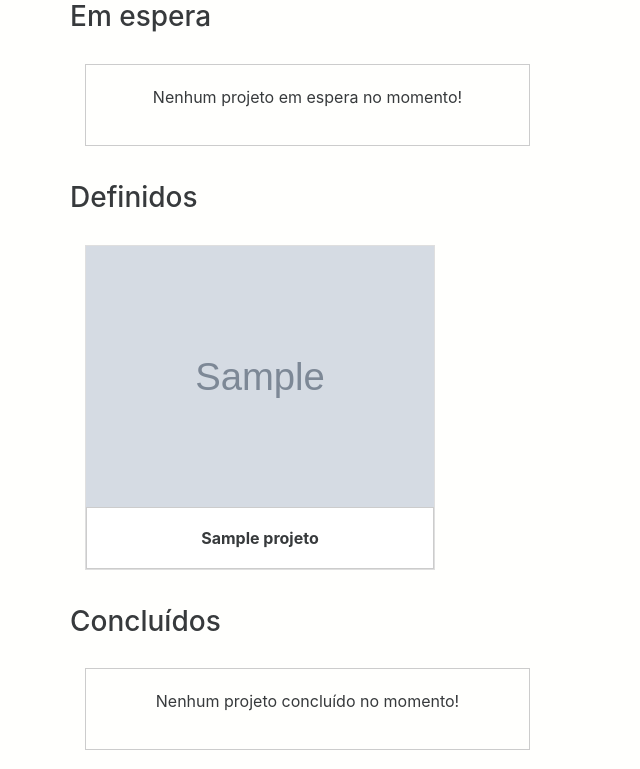
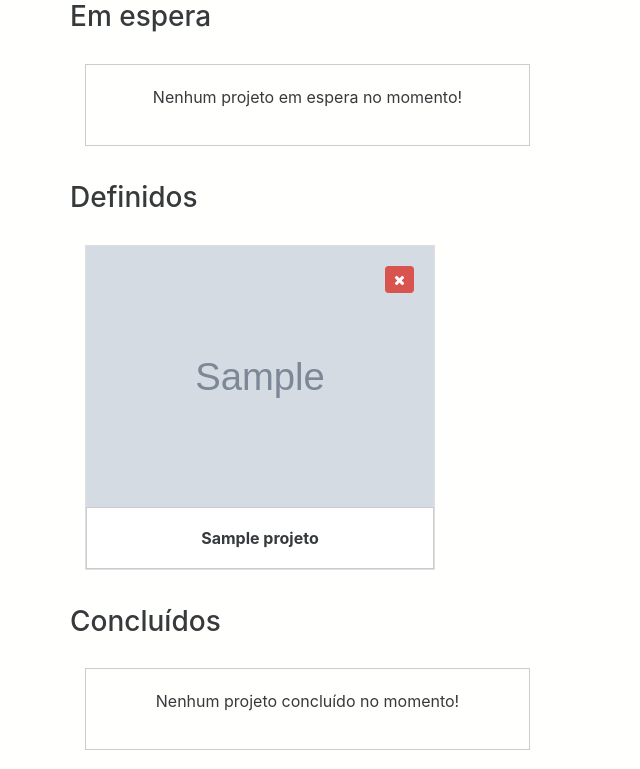
Before and after one commit to dvmuccillo/designare, a Django app: page /projetos/ in a window 1280 px wide. Shown: the part 504-1273 px from the top of the page, without its empty margins (0-640 px from the left). Run offline with Django 3.2, Linux system fonts and the light colour scheme; tables that the repository leaves empty hold one stand-in row (values such as "Sample post"); grey boxes marked "Sample" are stand-in pictures; some libraries are stand-ins or nearby versions.

Commit message:
Projetos: exclusão de projetos.
Adicionado exclusão de projetos.
Pendente: exigir confirmação de exclusão e implementar de forma que não
seja necessário recarregar a página

```diff
--- a/designare/projetos/templates/projetos/index.html
+++ b/designare/projetos/templates/projetos/index.html
@@ -136,7 +136,17 @@
                 {% for projeto in projetos_definidos %}
                     <div class="col-md-4">
                         <div class="card border-square">
-                            <img src="/{{ projeto.imagem_capa }}" class="card-mg-top" width="100%" height="100%">
+                            <img src="/{{ projeto.imagem_capa }}" class="card-img border-square" width="100%" height="100%">
+                            <div class="card-img-overlay">
+                                <div class="pull-md-right">
+                                    <a
+                                        href="{% url 'projetos:excluir_projeto' projeto.pk %}" class="btn btn-danger btn-sm"
+                                        data-tooltip="tooltip" data-placement="top" title="Excluir"
+                                    >
+                                        <i class="fa fa-times"></i>
+                                    </a>
+                                </div>
+                            </div>
                             <a class="btn btn-secondary card-block btn-block border-square">
                                 <b>{{ projeto.nome }}</b>
                             </a>
--- a/designare/projetos/urls.py
+++ b/designare/projetos/urls.py
@@ -8,4 +8,6 @@ urlpatterns = [
     url(r'^$', views.index, name='index'),
     # /projetos/novo/
     url(r'^novo/$', views.novo, name='novo'),
+    # /projetos/id/excluir-projeto/
+    url(r'^(?P<projeto_id>[0-9]+)/excluir-projeto/$', views.excluir_projeto, name='excluir_projeto'),
 ]
--- a/designare/projetos/views.py
+++ b/designare/projetos/views.py
@@ -1,4 +1,4 @@
-from django.shortcuts import render,redirect
+from django.shortcuts import get_object_or_404,render,redirect
 from django.http import HttpResponse
 from django.utils.datastructures import MultiValueDictKeyError
 from django.template import loader
@@ -28,3 +28,8 @@ def novo(request):
             )
     projeto.save();
     return redirect('projetos:index')
+
+def excluir_projeto(request,projeto_id):
+    projeto = get_object_or_404(Projeto,pk=projeto_id)
+    projeto.delete();
+    return redirect('projetos:index')
```
